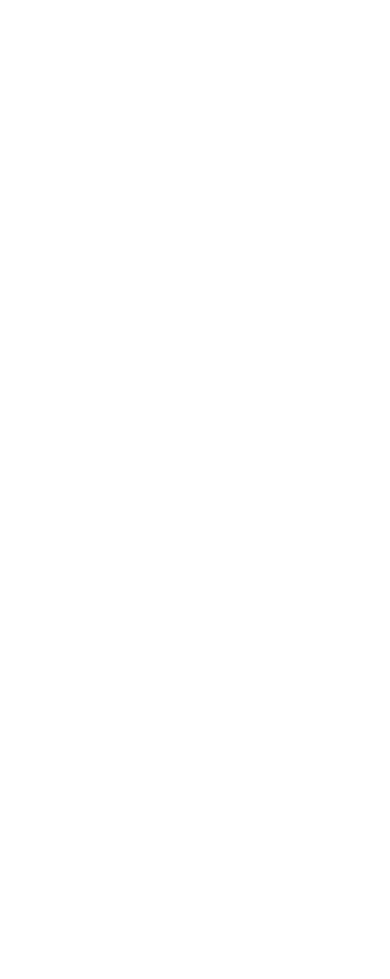
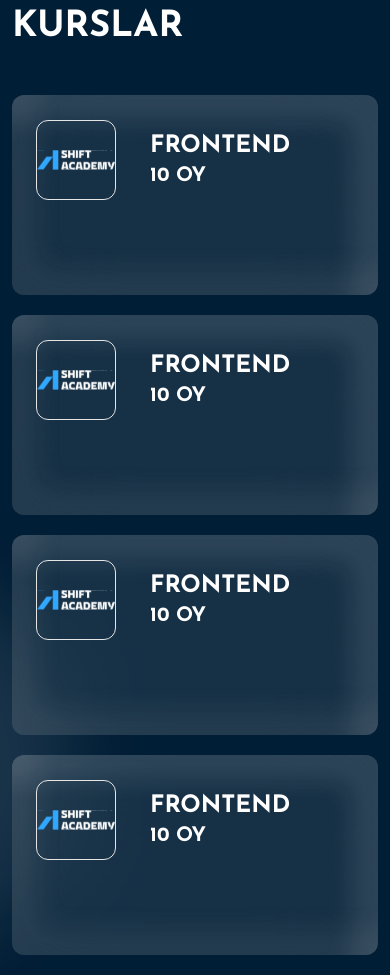
Before and after one commit to dilshodbek06/shift-center-app, a Next.js app: page / in a window 390 px wide. Shown: the part 6420-7399 px from the top of the page. Before the commit the page ends 6363 px from the top, so only its background shows below. Built offline with nearby package versions, Linux system fonts and the light colour scheme.

Commit message:
finish courses ui

```diff
--- /dev/null
+++ b/app/(home)/_components/course-card.tsx
@@ -0,0 +1,19 @@
+import Image from "next/image";
+
+const CourseCard = () => {
+  return (
+    <div className="bg-[#D9D9D91A] max-w-[560px] min-h-[200px] rounded-xl why-use-div pl-[24px] pt-[25px]">
+      <div className="flex items-center gap-[34px] ">
+        <div className="w-[80px] h-[80px] rounded-xl border relative">
+          <Image alt="logo" src="/brand.svg" fill />
+        </div>
+        <div>
+          <h5 className="text-white font-bold text-2xl">FRONTEND</h5>
+          <p className="text-white font-bold text-xl">10 OY</p>
+        </div>
+      </div>
+    </div>
+  );
+};
+
+export default CourseCard;
--- /dev/null
+++ b/app/(home)/_components/courses.tsx
@@ -0,0 +1,20 @@
+import CourseCard from "./course-card";
+
+const Courses = () => {
+  return (
+    <div className="mt-10 relative py-6 pb-[20px]">
+      <div className="absolute w-[350px] h-[350px] left-div -bottom-1 left-[-400px] rounded-full "></div>
+      <div className="container max-w-6xl mx-auto px-3">
+        <h1 className="text-white font-bold text-4xl">KURSLAR</h1>
+        <div className="mt-12 gap-5 grid grid-cols-1 sm:grid-cols-2 lg:grid-cols-2">
+          <CourseCard />
+          <CourseCard />
+          <CourseCard />
+          <CourseCard />
+        </div>
+      </div>
+    </div>
+  );
+};
+
+export default Courses;
--- a/app/(home)/page.tsx
+++ b/app/(home)/page.tsx
@@ -1,4 +1,5 @@
 import About from "./_components/about";
+import Courses from "./_components/courses";
 import Hero from "./_components/hero";
 import MarqueeImages from "./_components/marquee-images";
 import OurDirections from "./_components/our-directions";
@@ -33,6 +34,9 @@
         <OurDirections />
       </div>
       {/* courses */}
+      <div>
+        <Courses />
+      </div>
       {/* CONSULTATION */}
       {/* our location */}
       {/* footer */}
```
